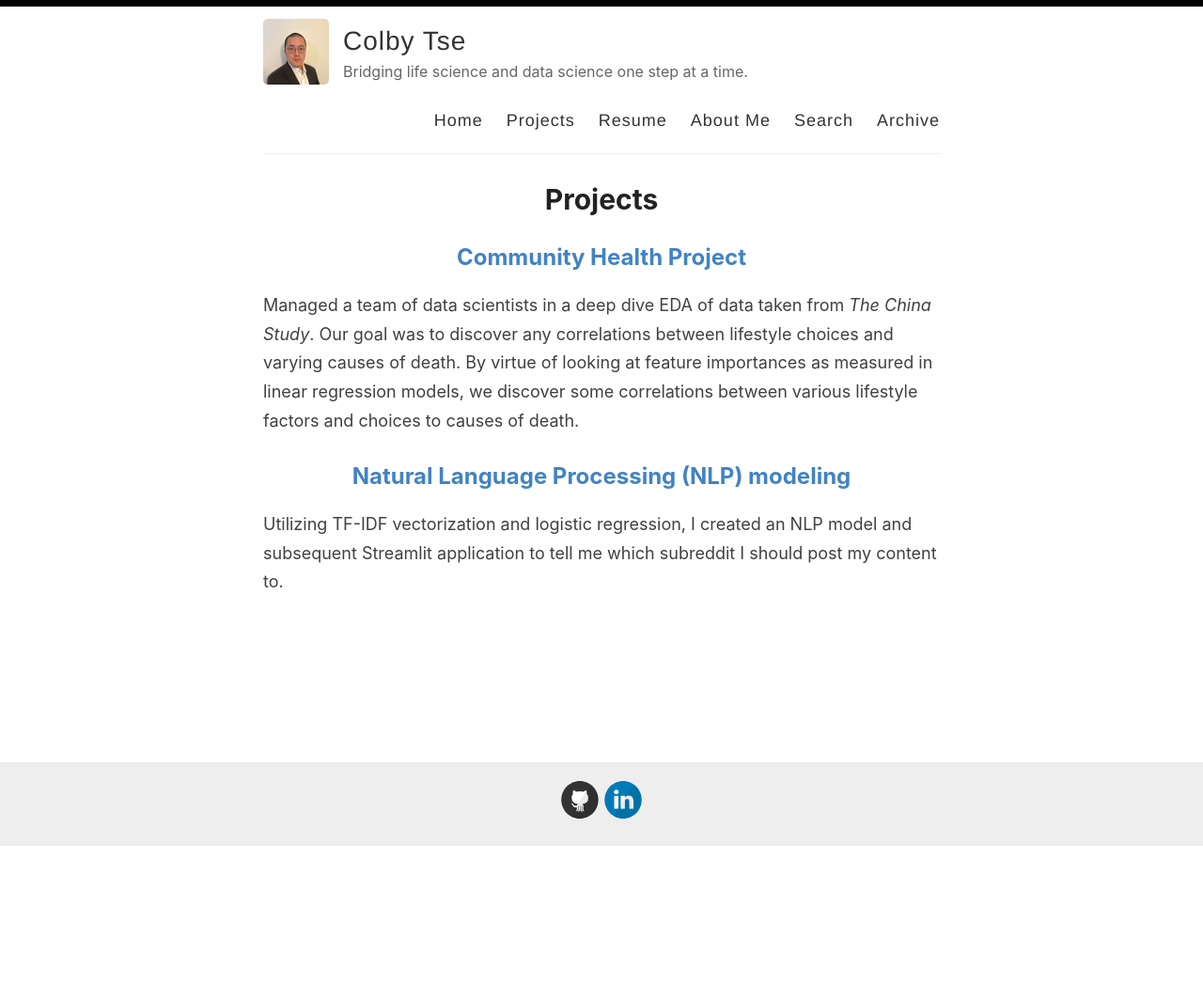
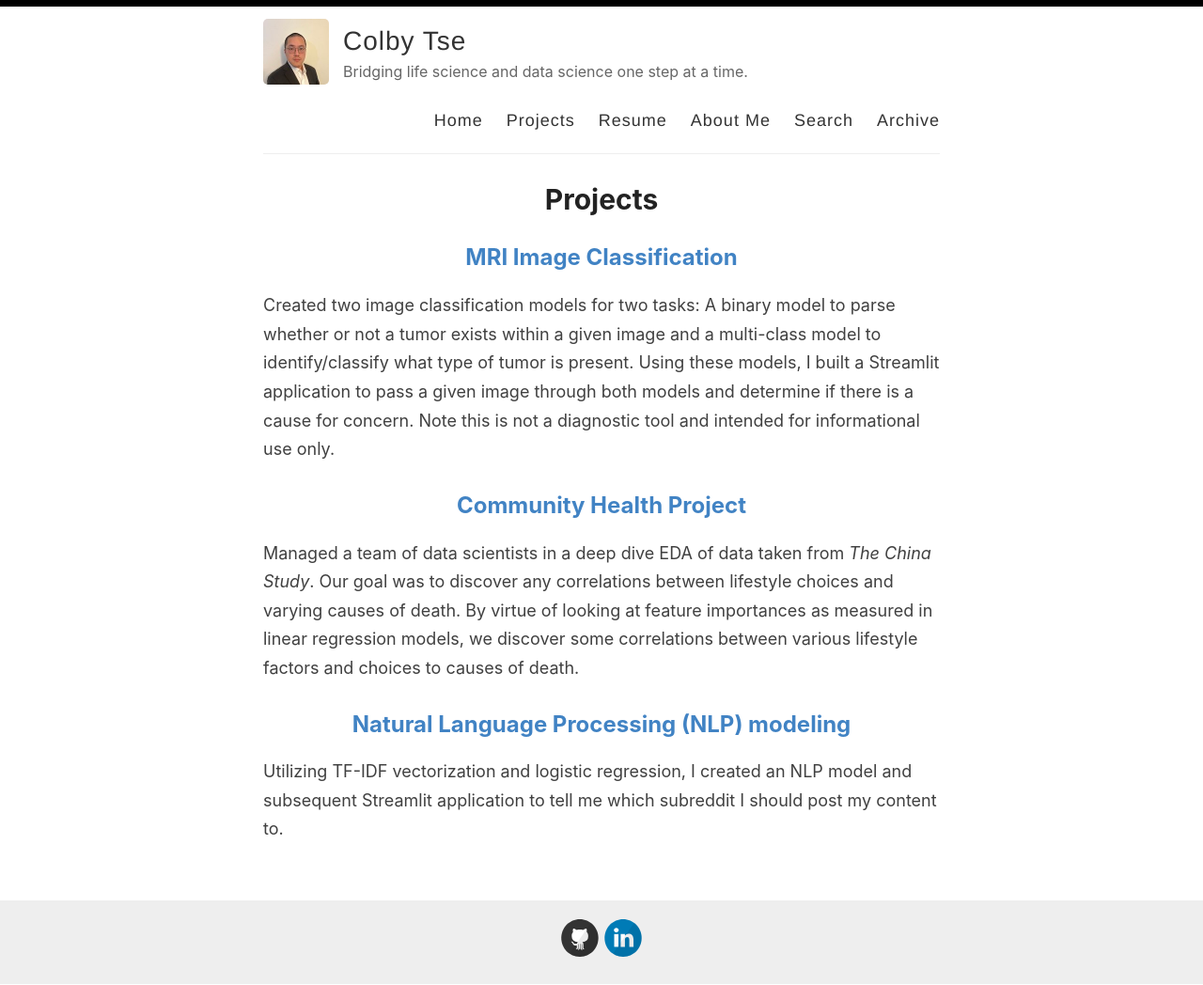
Before and after one commit to colbytse/colbytse.github.io, a Jekyll site: the page built from _pages/projects.md, in a window 1280 px wide. Shown: the whole page at 94% size. Built offline with Jekyll 4.4.1, drawn with Linux system fonts in a browser that asks for light colours; before the commit the page ends 901 px from its top, so only the background shows below that.

Commit message:
added MRI image classification project and brief description to projects page.

```diff
--- a/_pages/projects.md
+++ b/_pages/projects.md
@@ -3,6 +3,10 @@ layout: page
 title: Projects
 permalink: /projects/
 ---
+
+## <a href="https://github.com/colbytse/MRI-image-classification.git" target="_blank">MRI Image Classification</a>
+
+Created two image classification models for two tasks: A binary model to parse whether or not a tumor exists within a given image and a multi-class model to identify/classify what type of tumor is present. Using these models, I built a Streamlit application to pass a given image through both models and determine if there is a cause for concern. Note this is not a diagnostic tool and intended for informational use only.
 
 ## <a href="https://github.com/colbytse/community_health_project.git" target="_blank">Community Health Project</a>
 
```
